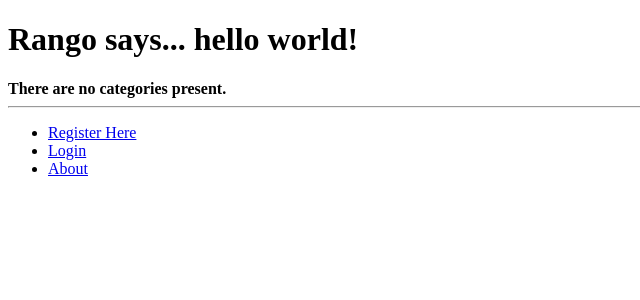
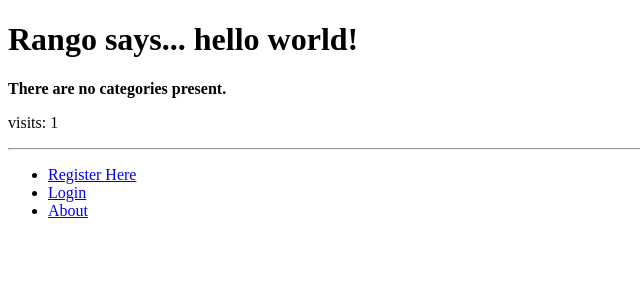
Before and after one commit to pateto/hcltest, a Django app: page /rango/ in a window 1280 px wide. Shown: the top 300 px of the page, without its empty margins (0-640 px from the left). Run offline with Django 3.2, Linux system fonts and the light colour scheme; data that the repository does not hold is empty.

Commit message:
23.06.2015

```diff
--- a/Tutorial.txt
+++ b/Tutorial.txt
@@ -1 +1,3 @@
 http://www.tangowithdjango.com/book17/chapters/cookie.html
+
+11.6.
--- a/tango_with_django_project/rango/views.py
+++ b/tango_with_django_project/rango/views.py
@@ -4,12 +4,16 @@ from django.http import HttpResponseRedirect, HttpResponse
 from django.core.urlresolvers import reverse
 from django.contrib.auth import authenticate, login, logout
 from django.contrib.auth.decorators import login_required
+from datetime import datetime
 from rango.forms import CategoryForm, PageForm, UserForm, UserProfileForm
 
-#import pdb
+import pdb
 #pdb.set_trace()
 
 def index(request):
+
+	#request.session.set_test_cookie()
+
 	# Query the database for a list of ALL categories currently stored.
     # Order the categories by no. likes in descending order.
     # Retrieve the top 5 only - or all if less than 5.
@@ -24,7 +28,47 @@ def index(request):
 	context_dict['most_viewed'] = most_viewed
 
 	# Render the response and send it back!
-	return render(request, 'rango/index.html', context_dict)
+	#return render(request, 'rango/index.html', context_dict)
+
+	# Get the number of visits to the site.
+	# We use the COOKIES.get() function to obtain the visits cookie.
+	# If the cookie exists, the value returned is casted to an integer.
+	# If the cookie doesn't exist, we default to zero and cast that.
+	#pdb.set_trace()
+	visits = int(request.COOKIES.get('visits', '1'))
+
+	reset_last_visit_time = False
+	context_dict['visits'] = visits
+	response = render(request, 'rango/index.html', context_dict)
+
+	# Does the cookie last_visit exist?
+	if 'last_visit' in request.COOKIES:
+		# Yes it does! Get the cookie's value.
+		last_visit = request.COOKIES['last_visit']
+		# Cast the value to a Python date/time object.
+		last_visit_time = datetime.strptime(last_visit[:-7], "%Y-%m-%d %H:%M:%S")
+
+
+		# If it's been more than a day since the last visit.
+		if(datetime.now() - last_visit_time).days > 0:
+			visits = visits + 1
+			# ...and flag the cookie last visit needs to be updated
+			reset_last_visit_time = True
+	else:
+		# Cookie last_visit doesn't exist, so flag that it should be set.
+		reset_last_visit_time = True
+
+		context_dict['visits'] = visits
+
+		# Obtain our Response object early so we can add cookie information.
+		response = render(request, 'rango/index.html', context_dict)
+
+	if reset_last_visit_time:
+		response.set_cookie('last_visit', datetime.now())
+		response.set_cookie('visits', visits)
+
+	# Return response back to the user, updating any cookies that need changed.
+	return response
 
 def about(request):
 	return render(request, 'rango/about.html', {})
@@ -111,6 +155,10 @@ def add_page(request, category_name_slug):
 		return render(request, 'rango/add_page.html', context_dict)
 
 def register(request):
+
+	#if request.session.test_cookie_worked():
+	#	print ">>>> TEST COOKIE WORKED!"
+	#	request.session.delete_test_cookie()
 
 	# A boolean value for telling the template whether the registration was successful.
 	# Set to False initially. Code changes value to True when registration succeeds.
--- a/tango_with_django_project/templates/rango/index.html
+++ b/tango_with_django_project/templates/rango/index.html
@@ -29,4 +29,6 @@
 		</ul>
 	{% endif %}
 
+	<p> visits: {{ visits }} </p>
+
 {% endblock %}
```
Also changed, not shown: 1 other file.
